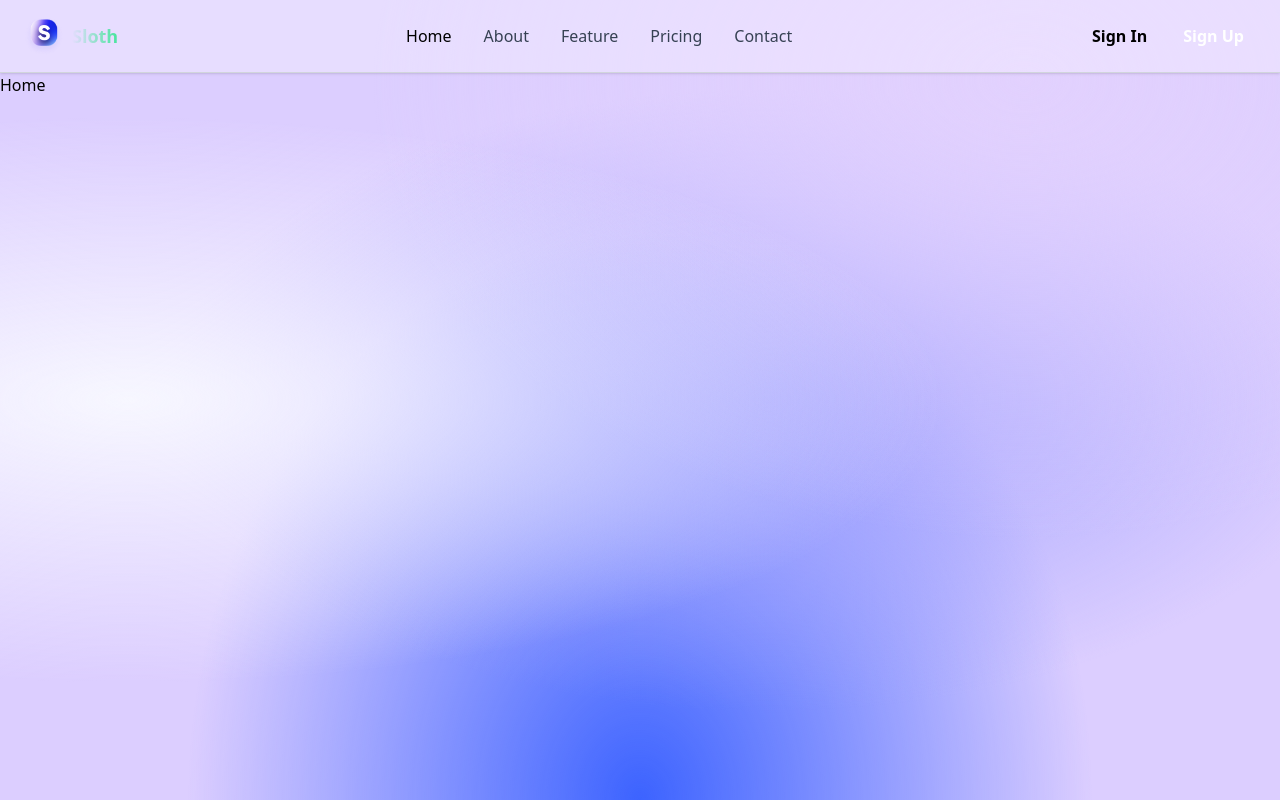
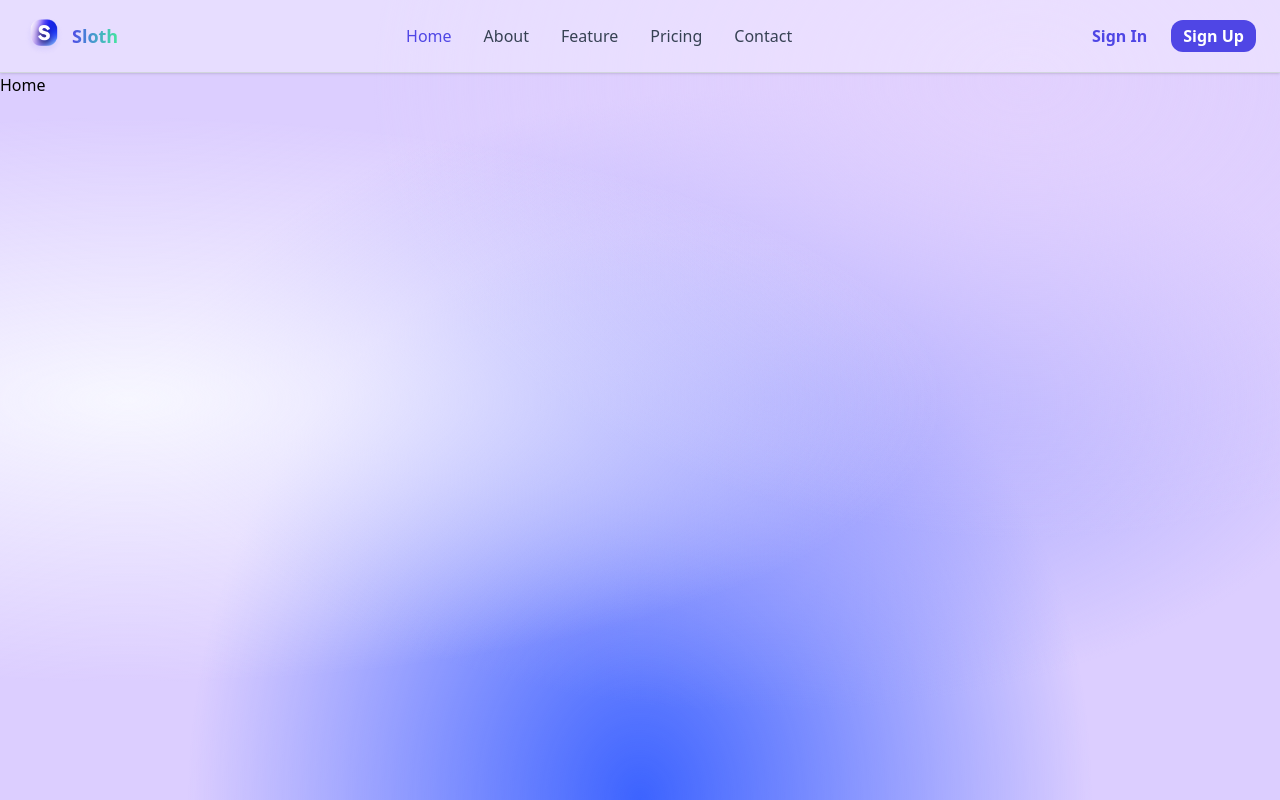
Before and after one commit to larryasure/authNew, a React (Vite) app in the folder client/: page / in a window 1280 px wide. Shown: the top 800 px of the page. Built offline with nearby package versions, Linux system fonts and the light colour scheme; no server answers.

Commit message:
Theme context

```diff
--- a/client/src/Components/Sidebar.jsx
+++ b/client/src/Components/Sidebar.jsx
@@ -19,11 +19,11 @@ export default function Sidebar() {
   return (
     <>
       <div
-        className={` relative flex shrink-0 h-screen transition-all  flex-col shadow-sm  border-gray-200 border-r ${isOpen ? "w-52" : "w-18"} `}
+        className={` relative flex shrink-0 bg-white/50 h-screen transition-all  flex-col shadow-sm  border-gray-200 border-r ${isOpen ? "w-52" : "w-18"} `}
       >
         <div className="flex items-center justify-between px-4 py-3 border-b border-gray-200">
           {isOpen && (
-            <p className="text-lg font-bold bg-linear-to-r from-[var(--brand)] to-[#46ef9d] bg-clip-text text-transparent ">
+            <p className="text-lg font-bold bg-linear-to-r from-[var(--brand)] to-[#4695ef] bg-clip-text text-transparent ">
               Sloth
             </p>
           )}
@@ -115,7 +115,7 @@ export default function Sidebar() {
             to={"/dashboard/settings"}
             title="Settings"
             className={({ isActive }) =>
-              `flex items-center gap-3 px-3 py-2 shadow-xs rounded-lg font-medium transition-all ${isOpen ? "justify-start" : "justify-center"} ${isActive ? "text-white bg-[#464fe5]" : "text-gray-500 hover:bg-gray-100 hover:text-[var(--brand)]"}`
+              `flex items-center gap-3 px-3 py-2 shadow-xs rounded-lg font-medium transition-all ${isOpen ? "justify-start" : "justify-center"} ${isActive ? "text-white bg-[var(--brand)]" : "text-gray-500 hover:bg-gray-100 hover:text-[var(--brand)]"}`
             }
           >
             <Settings className="shrink-0 w-5 h-5 " />
--- a/client/src/Context/ThemeContext.jsx
+++ b/client/src/Context/ThemeContext.jsx
@@ -1,43 +1,70 @@
 import React, { useContext, createContext, useEffect, useState } from "react";
+import { AuthContext } from "./AuthContext";
 
 export const ThemeContext = createContext();
 
 export default function ThemeProvider({ children }) {
+  const { user } = useContext(AuthContext);
+  const userId = user?.id || "guest";
+
   const [theme, setTheme] = useState(() => {
-    return localStorage.getItem("theme") || "light";
+    return localStorage.getItem(`theme_${userId}`) || "light";
+  });
+
+  const [accentColor, setAccentColor] = useState(() => {
+    return localStorage.getItem(`accentColor_${userId}`) || "#4f46e5";
+  });
+
+  const [fontSize, setFontSize] = useState(() => {
+    return localStorage.getItem(`fontSize_${userId}`) || "medium";
   });
 
   useEffect(() => {
-    const root = document.documentElement;
+    if (userId === "guest") return;
+    localStorage.setItem(`theme_${userId}`, theme);
+  }, [theme, userId]);
 
-    if (theme === "dark") {
-      root.classList.add("dark");
-    } else if (theme === "light") {
-      root.classList.remove("dark");
-    } else if (theme === "system") {
-      const systemDark = window.matchMedia(
-        "(prefers-color-scheme: dark)",
-      ).matches;
+  useEffect(() => {
+    if (userId === "guest") return;
+    localStorage.setItem(`accentColor_${userId}`, accentColor);
+  }, [accentColor, userId]);
 
-      if (systemDark) {
-        root.classList.add("dark");
-      } else {
-        root.classList.remove("dark");
-      }
+  useEffect(() => {
+    if (userId === "guest") return;
+    localStorage.setItem(`fontSize_${userId}`, fontSize);
+  }, [fontSize, userId]);
+
+  useEffect(() => {
+    if (userId === "guest") {
+      document.documentElement.style.setProperty("--brand", "#4f46e5");
+      document.documentElement.style.fontSize = "16px";
+      document.documentElement.classList.remove("dark");
+      return;
     }
 
-    localStorage.setItem("theme", theme);
-  }, [theme]);
+    const savedAccent =
+      localStorage.getItem(`accentColor_${userId}`) || "#4f46e5";
+    const savedFont = localStorage.getItem(`fontSize_${userId}`) || "medium";
+    const savedTheme = localStorage.getItem(`theme_${userId}`) || "light";
 
-  const [accentColor, setAccentColor] = useState(() => {
-    return localStorage.getItem("accentColor") || "#4f46e5";
-  });
+    document.documentElement.style.setProperty("--brand", savedAccent);
+    const sizes = { small: "14px", medium: "16px", large: "18px" };
+    document.documentElement.style.fontSize = sizes[savedFont];
+    if (savedTheme === "dark") document.documentElement.classList.add("dark");
+    else document.documentElement.classList.remove("dark");
 
-  const [fontSize, setFontSize] = useState(() => {
-    return localStorage.getItem("FontSize") || "medium";
-  });
+    setAccentColor(savedAccent);
+    setFontSize(savedFont);
+    setTheme(savedTheme);
+  }, [userId]);
 
   useEffect(() => {
+    if (userId === "guest") return;
+    document.documentElement.style.setProperty("--brand", accentColor);
+  }, [accentColor]);
+
+  useEffect(() => {
+    if (userId === "guest") return;
     const sizes = { small: "14px", medium: "16px", large: "18px" };
     document.documentElement.style.fontSize = sizes[fontSize];
   }, [fontSize]);
@@ -57,7 +84,3 @@ export default function ThemeProvider({ children }) {
     </ThemeContext.Provider>
   );
 }
-
-export function useTheme() {
-  return useContext();
-}
--- a/client/src/Pages/Settings/Appearances.jsx
+++ b/client/src/Pages/Settings/Appearances.jsx
@@ -1,7 +1,147 @@
-import React from 'react'
+import React, { useContext } from "react";
+import { ThemeContext } from "../../Context/ThemeContext";
+import { Moon, Sun, Monitor } from "lucide-react";
+
+const accentColors = [
+  { id: "#4f46e5", label: "Indigo" },
+  { id: "#0ea5e9", label: "Sky" },
+  { id: "#10b981", label: "Emerald" },
+  { id: "#f59e0b", label: "Amber" },
+  { id: "#ef4444", label: "Red" },
+  { id: "#ec4899", label: "Pink" },
+  { id: "#8b5cf6", label: "Violet" },
+];
 
 export default function Appearances() {
+  const {
+    theme,
+    setTheme,
+    fontSize,
+    setFontSize,
+    accentColor,
+    setAccentColor,
+  } = useContext(ThemeContext);
+
+  const fontSizeMap = { small: 0, medium: 1, large: 2 };
+  const fontSizeKeys = ["small", "medium", "large"];
+
   return (
-    <div>Appearances</div>
-  )
+    <>
+      <div className="space-y-6">
+        <div>
+          <h1 className="text-2xl font-bold text-gray-900">Appearance</h1>
+          <p className="mt-1 text-sm text-gray-500">
+            Customize how
+            <span className="bg-linear-to-r bg-clip-text text-transparent from-[#1f27c9] to-[#41aaaa] font-medium">
+              {" "}
+              Sloth
+            </span>{" "}
+            looks for you
+          </p>
+        </div>
+
+        <div className="bg-white border border-gray-200 p-6 rounded-2xl ">
+          <div className="flex justify-between items-center mb-1">
+            <h2 className="text-base font-semibold text-gray-800">Theme</h2>
+            <span className="bg-gray-100 flex gap-2 items-center rounded-full px-3 py-1 text-gray-500 text-xs font-medium animate-pulse">
+              Coming Soon
+            </span>
+          </div>
+
+          <p className="text-sm text-gray-500 mb-5 ">
+            Choose your preferred Color Scheme
+          </p>
+          <div className="flex gap-4 opacity-40 pointer-events-none ">
+            {[
+              { id: "light", label: "Light", icon: Sun },
+              { id: "dark", label: "Dark", icon: Moon },
+              { id: "system", label: "System", icon: Monitor },
+            ].map(({ id, label, icon: Icon }) => (
+              <div
+                key={id}
+                className={`flex gap-3 rounded-xl border-2 p-4 items-center w-28 flex-col ${theme === id ? "border-[var(--brand)] bg-[var--brand-light]" : "border-gray-200 bg-gray-50"}`}
+              >
+                <Icon
+                  className={`w-6 h-6   ${theme === id ? "text-[var--brand]" : "text-gray-400"}`}
+                />
+                <span
+                  className={`text-sm font-medium  ${theme === id ? "text-[var--brand]" : "text-gray-500"}`}
+                >
+                  {label}
+                </span>
+              </div>
+            ))}
+          </div>
+        </div>
+        <div className="bg-white border border-gray-200 rounded-2xl p-6">
+          <h2 className="text-base font-semibold text-gray-800 mb-1 ">
+            Accent Color
+          </h2>
+          <p className="text-gray-500 mb-5 text-sm">
+            Changes the primary color of the entire app
+          </p>
+          <div className="flex gap-3 flex-wrap">
+            {accentColors.map((color) => (
+              <button
+                key={color.id}
+                onClick={() => setAccentColor(color.id)}
+                className="relative w-9 h-9 rounded-full transition-all cursor-pointer  duration-200 hover:scale-110"
+                style={{ backgroundColor: color.id }}
+                title={color.label}
+              >
+                {accentColor === color.id && (
+                  <span className="absolute inset-0 flex items-center justify-center">
+                    <span className="w-3 h-3 bg-white rounded-full"></span>
+                  </span>
+                )}
+              </button>
+            ))}
+          </div>
+        </div>
+
+        <div className="bg-white border border-gray-200 rounded-2xl p-6 ">
+          <h2 className="text-gray-800 font-semibold text-base mb-1 ">
+            {" "}
+            Font Size
+          </h2>
+          <p className="text-sm mb-5 text-gray-500">
+            Adjust the text size accross the app
+          </p>
+
+          <div className="flex items-center gap-4 ">
+            <span className="text-xs font-medium text-gray-400 w-10">
+              Small
+            </span>
+            <div className="relative flex-1 ">
+              <input
+                type="range"
+                min={0}
+                max={2}
+                step={1}
+                value={fontSizeMap[fontSize]}
+                onChange={(e) =>
+                  setFontSize(fontSizeKeys[Number(e.target.value)])
+                }
+                className="w-full accent-[var(--brand)] cursor-pointer"
+              />
+
+              <div className="flex justify-between mt-2">
+                {fontSizeKeys.map((key) => (
+                  <span
+                    key={key}
+                    className={`text-xs capitalize ${fontSize === key ? "text-[var--brand] font-semibold " : "text-gray-400"}`}
+                  >
+                    {key}
+                  </span>
+                ))}
+              </div>
+            </div>
+            <span className="text-base text-gray-400 font-medium w-10 text-right">
+              Large
+            </span>
+          </div>
+        </div>
+      </div>
+    </>
+  );
 }
--- a/client/src/main.jsx
+++ b/client/src/main.jsx
@@ -30,6 +30,7 @@ import Appearances from "./Pages/Settings/Appearances.jsx";
 import Billing from "./Pages/Settings/Billing.jsx";
 import ResetPassword from "./Pages/ResetPassword.jsx";
 import VerifyEmail from "./Pages/VerifyEmail.jsx";
+import ThemeProvider from "./Context/ThemeContext.jsx";
 
 const router = createBrowserRouter([
   {
@@ -82,7 +83,9 @@ createRoot(document.getElementById("root")).render(
   <StrictMode>
     <AuthProvider>
       <AuthModalProvider>
-        <RouterProvider router={router} />
+        <ThemeProvider>
+          <RouterProvider router={router} />
+        </ThemeProvider>
       </AuthModalProvider>
     </AuthProvider>
   </StrictMode>,
```
Also changed, not shown: client/src/Context/AuthContext.jsx (+9 -0 lines), 1 other file (tests, documents, lock files or other folders).
